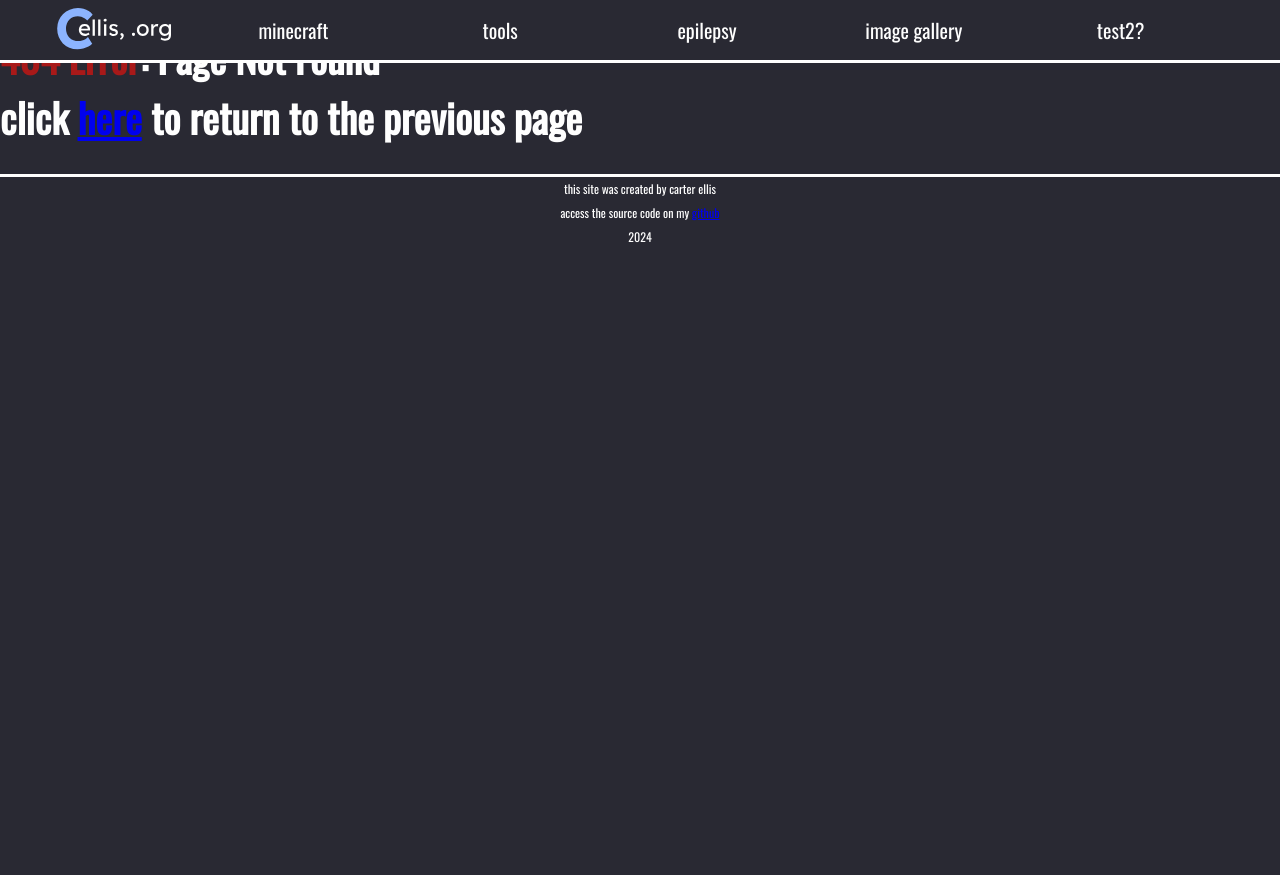
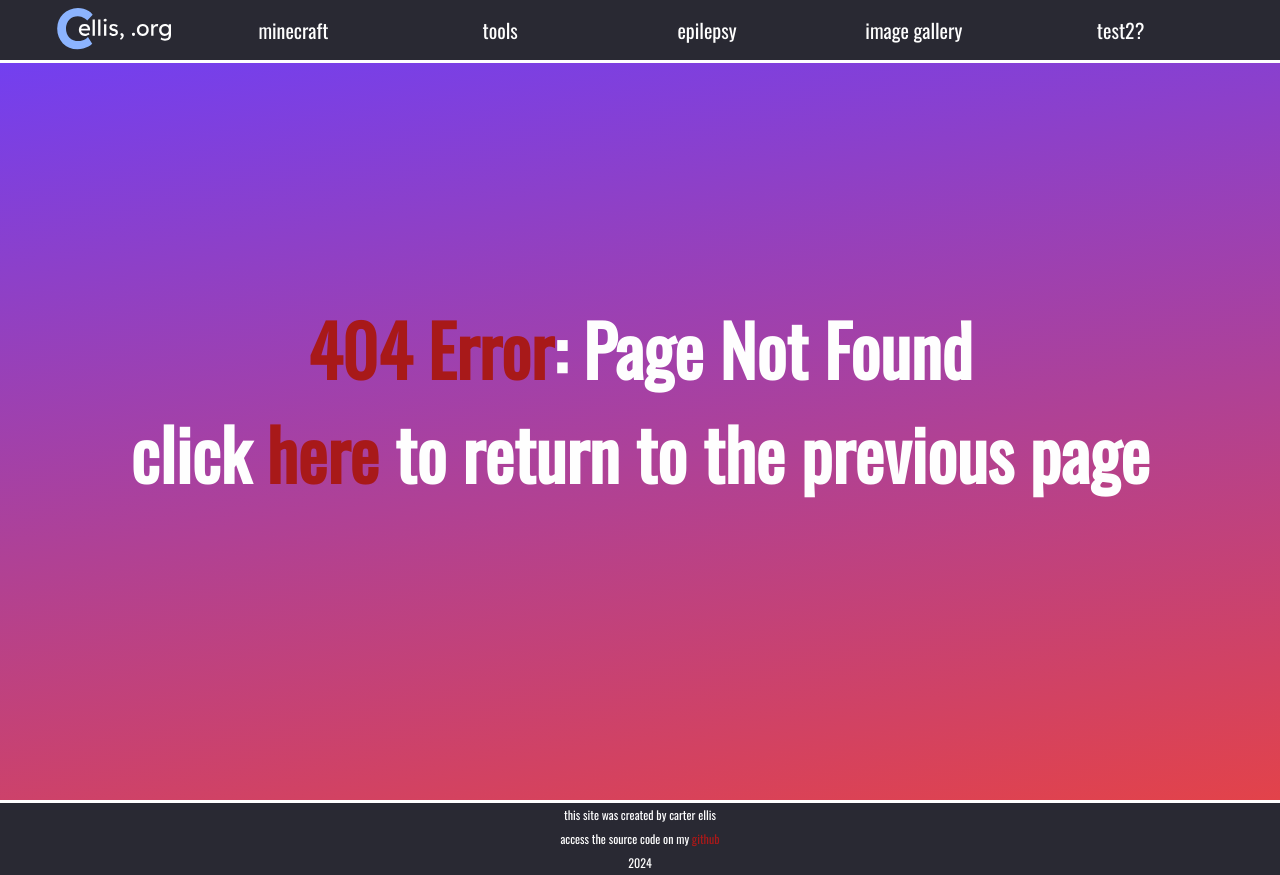
Before and after one commit to carterellis81/carterellis.org, a Flask app: template templates/404.html in a window 1280 px wide. Before the commit the page ends 242 px from the top, so only its background shows below. Run offline with Flask 3, Linux system fonts and the light colour scheme; the template is opened without the code that fills it, so the values that code supplies are empty.

Commit message:
updated styles

```diff
--- /dev/null
+++ b/static/styles/404.css
@@ -0,0 +1,40 @@
+#title {
+    width: 100%;
+    height: 100lvh;
+    display: grid;
+    align-content: center;
+    text-align: center;
+    text-wrap: balance;
+    background: rgb(107,63,251);
+    background: linear-gradient(172deg, rgba(107,63,251,1) 0%, rgba(252,70,77,0.8773109585631127) 100%);
+}
+
+#title > h1 {
+    font-family: "Oswald";
+    font-size: 5rem;
+    margin: 0px;
+    padding: 0px;
+}
+
+a {
+    color: rgb(168, 25, 25);
+    text-decoration: none;
+}
+
+@media screen and (0px <= width <= 599px) {
+    #title > h1 {
+        font-size: 2rem;
+    }
+}
+
+@media screen and (600px <= width <= 999px) {
+    #title > h1 {
+        font-size: 3rem;
+    }
+}
+
+@media screen and (min-width: 1000px) {
+    #title > h1 {
+        font-size: 3.5rem;
+    }
+}
--- a/static/styles/include.css
+++ b/static/styles/include.css
@@ -4,8 +4,7 @@ html {
     font-family: "Oswald", sans-serif;
 }
 
-body,
-main {
+body {
     min-width: 320px;
     max-width: 100lvw;
     margin: 0px;
```
Also changed, not shown: static/styles/pictures.css (+43 -3 lines).
